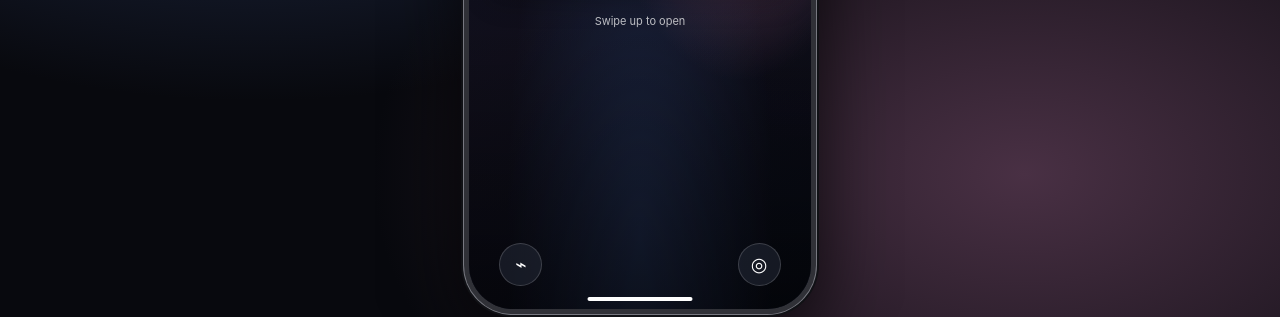
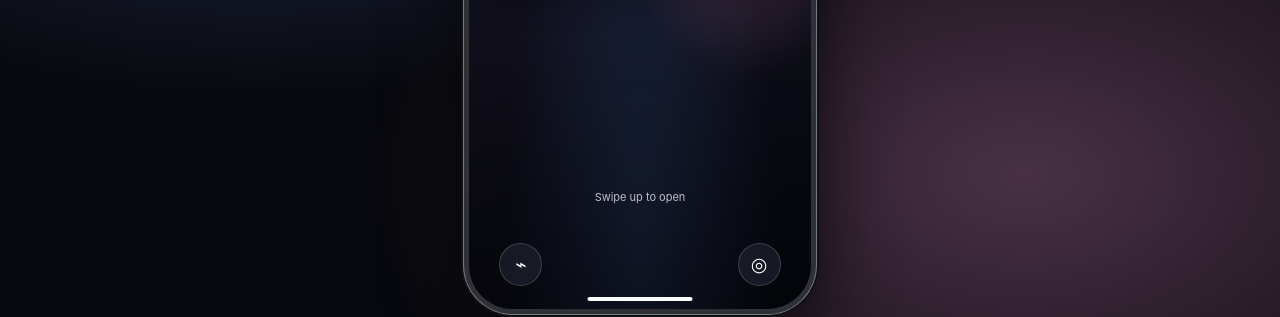
Before and after one commit to naelifus/NISKALA-Raka-phone-au, a plain HTML site: page index.html in a window 1280 px wide. Shown: the part 466-783 px from the top of the page. Drawn offline with Linux system fonts and the light colour scheme.

Commit message:
Adjust lock screen swipe hint

```diff
--- a/index.html
+++ b/index.html
@@ -1017,12 +1017,19 @@ textarea {
   color: rgba(255, 255, 255, 0.9);
 }
 
+
 .lock-swipe-hint {
-  margin-top: 17px;
+  position: fixed;
+  left: 0;
+  right: 0;
+  bottom: 105px;
+  margin: 0;
   text-align: center;
   font-size: 11px;
   color: rgba(255, 255, 255, 0.72);
-}
+  pointer-events: none;
+}
+
 
 
 
```
